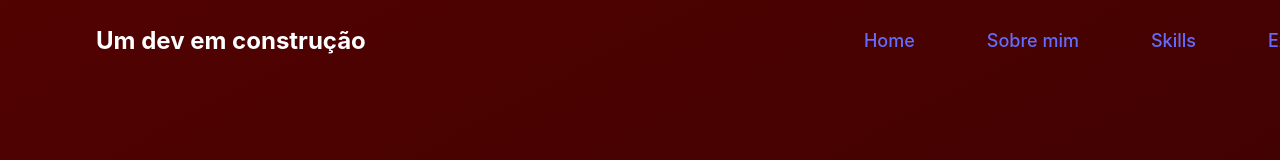
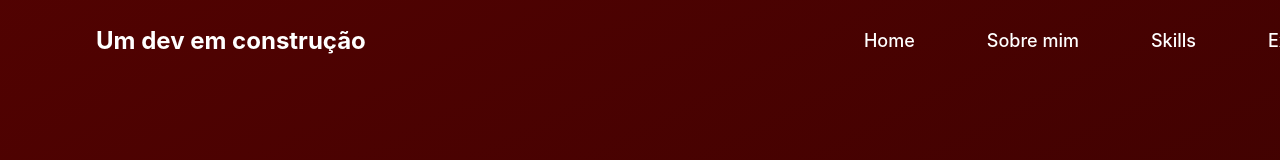
Before and after one commit to luryian/portifolioReact2.0, a React (Vite) app: page / in a window 1280 px wide. Shown: the top 160 px of the page. Built offline with nearby package versions, Linux system fonts and the light colour scheme; a web font is replaced by a local one.

Commit message:
ajuste de cor

```diff
--- a/src/components/navbar.css
+++ b/src/components/navbar.css
@@ -22,12 +22,15 @@
 .navList > li{
     padding: 0.5em 2em;
     transition: transform .5s ease-in-out;
+    color: white;
 }
 
 a{
     color: white;
+    text-decoration: none;
 }
 :link {
+    color: white;
     text-decoration: none;
  }
 
```
